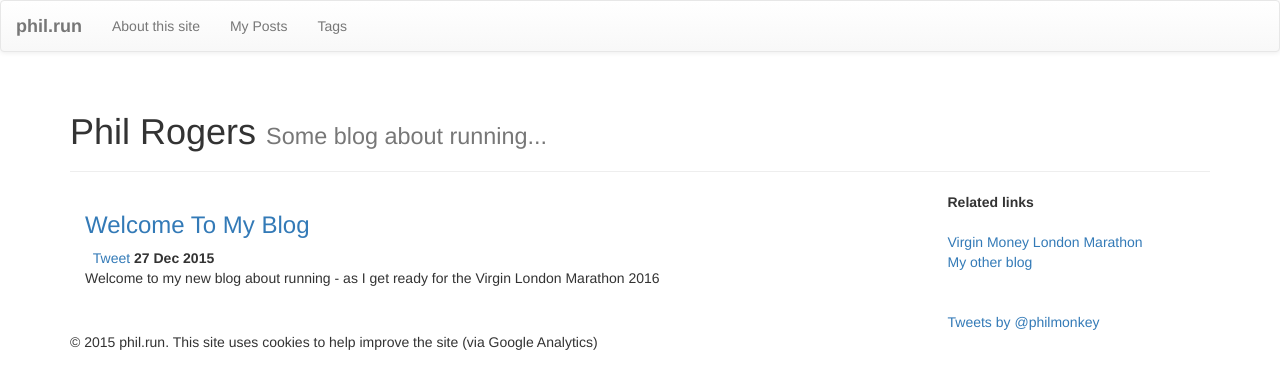
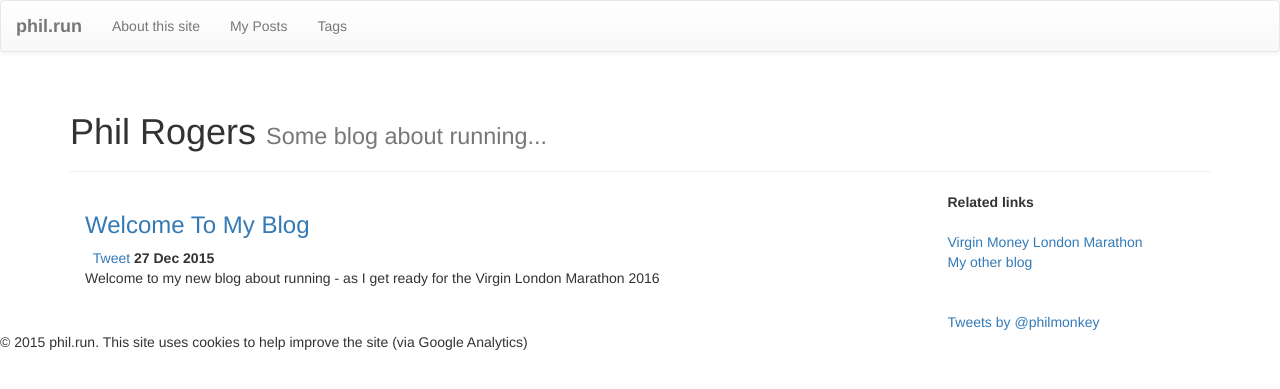
Before and after one commit to philrun/philrun.github.io, a Jekyll site: the page built from index.md, in a window 1280 px wide. Shown: the top 389 px of the page. Built offline with Jekyll 4.4.1, drawn with Linux system fonts in a browser that asks for light colours; nearby versions of some CDN libraries; library files that are not in the unit come from our copies; comment, search, counter and statistics services are not loaded.

Commit message:
footer tweak

```diff
--- a/_includes/themes/bootstrap-3/default.html
+++ b/_includes/themes/bootstrap-3/default.html
@@ -96,11 +96,10 @@
     </div>
 
     <div id="footer">
-      <div class="container">
-        <p>&copy; {{ site.time | date: '%Y' }} {{ site.author.name }}. This site uses cookies to help improve the site (via Google Analytics)
-        </p>
-      </div>
-    </div id="footer">
+
+        &copy; {{ site.time | date: '%Y' }} {{ site.author.name }}. This site uses cookies to help improve the site (via Google Analytics)
+
+    </div>
 
     {% include JB/analytics %}
 
```
